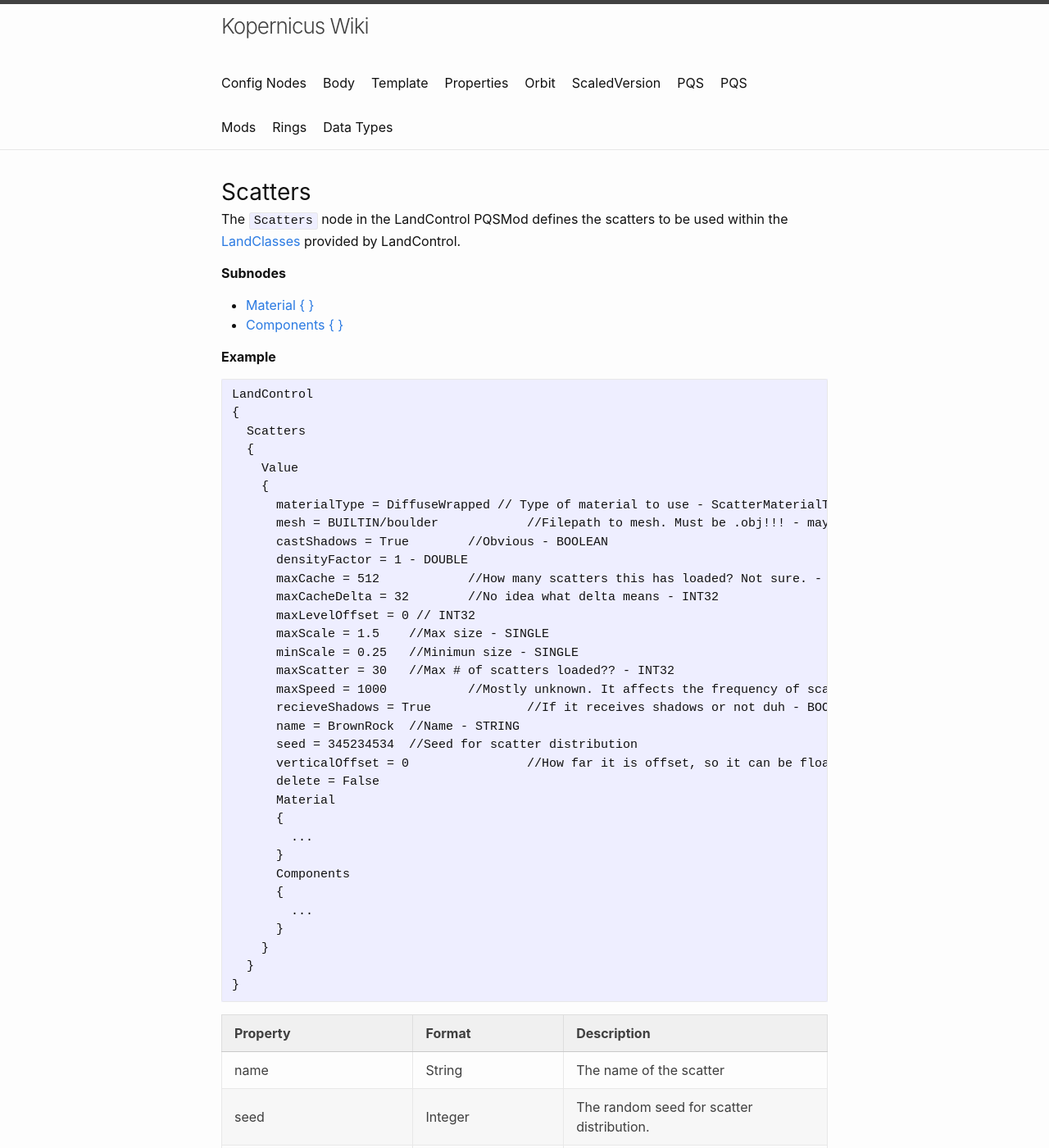
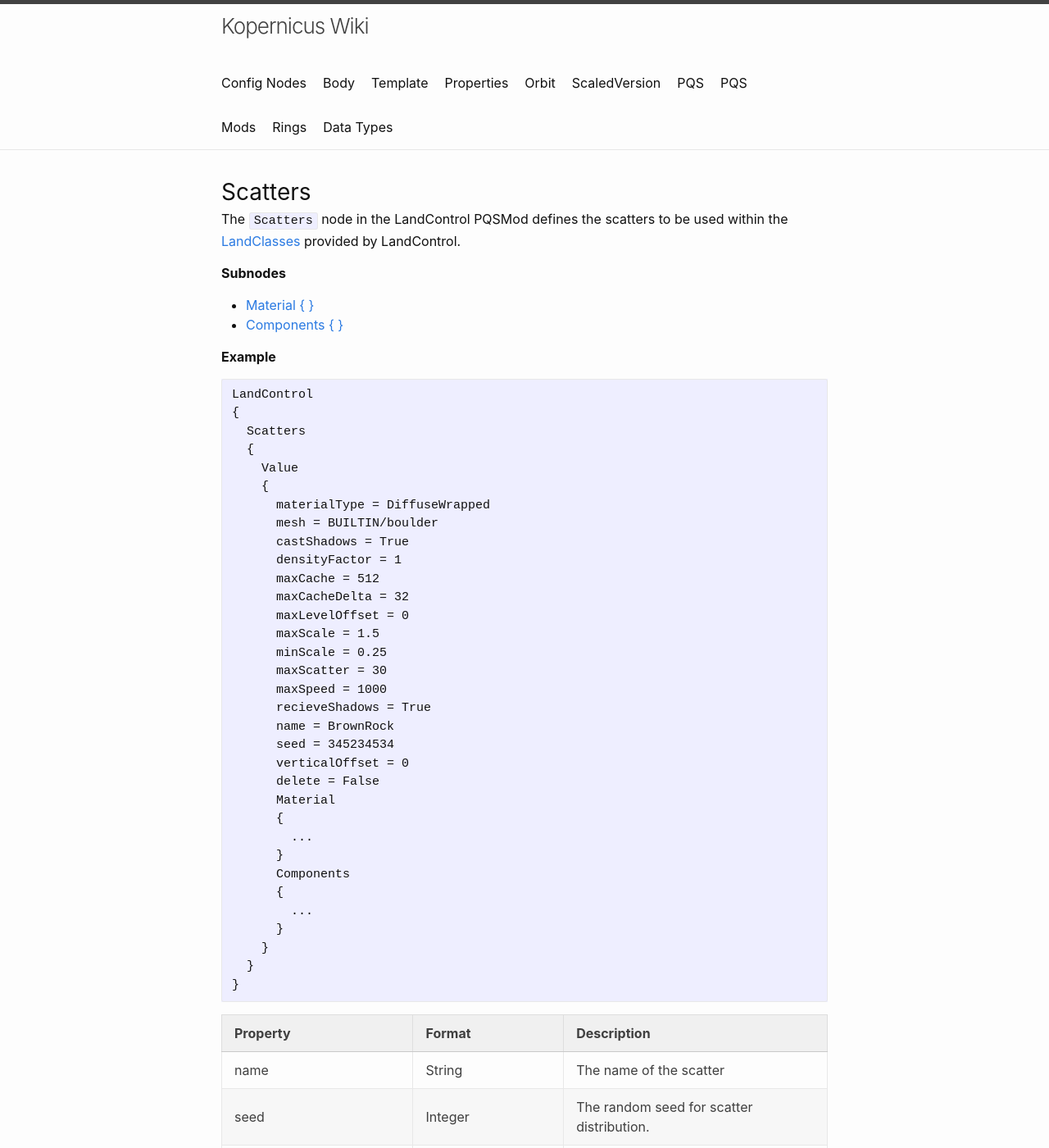
Before and after one commit to Kopernicus/wiki, a Jekyll site: the page built from main/PQSMods/LandControl/Scatters.md, in a window 1280 px wide and 1400 px high. Shown: the whole window at 82% size. Built offline with Jekyll 4.4.1, drawn with Linux system fonts in a browser that asks for light colours.

Commit message:
Remove comments

```diff
--- a/main/PQSMods/LandControl/Scatters.md
+++ b/main/PQSMods/LandControl/Scatters.md
@@ -17,21 +17,21 @@ LandControl
   {
     Value
     {
-      materialType = DiffuseWrapped // Type of material to use - ScatterMaterialType { Diffuse, BumpedDiffuse, DiffuseDetail, DiffuseWrapped, CutoutDiffuse, AerialCutout, Standard}
-      mesh = BUILTIN/boulder		//Filepath to mesh. Must be .obj!!! - maybe list BUILTINs
-      castShadows = True	//Obvious - BOOLEAN
-      densityFactor = 1 - DOUBLE
-      maxCache = 512		//How many scatters this has loaded? Not sure. - INT32
-      maxCacheDelta = 32	//No idea what delta means - INT32
-      maxLevelOffset = 0 // INT32
-      maxScale = 1.5	//Max size - SINGLE
-      minScale = 0.25	//Minimun size - SINGLE
-      maxScatter = 30	//Max # of scatters loaded?? - INT32
-      maxSpeed = 1000		//Mostly unknown. It affects the frequency of scatter spawns. Posssibly a misspelling of maxSpread.
-      recieveShadows = True		//If it receives shadows or not duh - BOOLEAN
-      name = BrownRock	//Name - STRING
-      seed = 345234534	//Seed for scatter distribution
-      verticalOffset = 0		//How far it is offset, so it can be floating or offset underground
+      materialType = DiffuseWrapped
+      mesh = BUILTIN/boulder
+      castShadows = True
+      densityFactor = 1
+      maxCache = 512
+      maxCacheDelta = 32
+      maxLevelOffset = 0
+      maxScale = 1.5
+      minScale = 0.25
+      maxScatter = 30
+      maxSpeed = 1000
+      recieveShadows = True
+      name = BrownRock
+      seed = 345234534
+      verticalOffset = 0
       delete = False
       Material
       {
```
